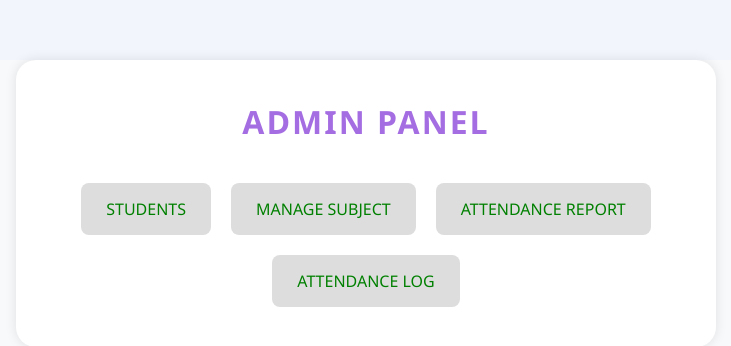
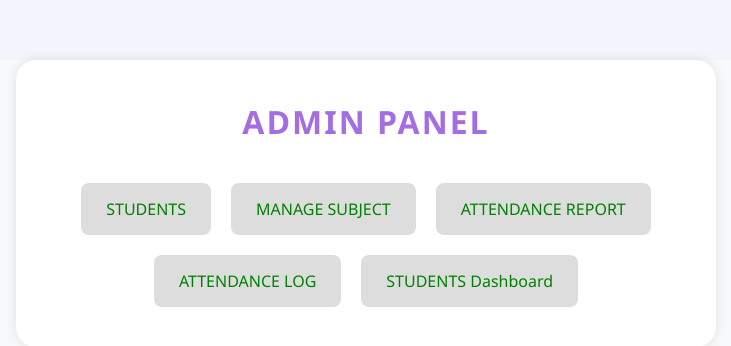
Before and after one commit to sartajansari99/frontend, a React (Create React App) app in the folder smart-attendance-systems-master/: page /admin/admin_dashboard in a window 1280 px wide. Shown: the top 346 px of the page, without its empty margins (274-1005 px from the left). Built offline with nearby package versions, Linux system fonts and the light colour scheme; sample sign-in values are in the browser's storage.

Commit message:
dashboardsupdated

```diff
--- a/smart-attendance-systems-master/src/Admin_Dashboard/AdminDashboard.js
+++ b/smart-attendance-systems-master/src/Admin_Dashboard/AdminDashboard.js
@@ -36,6 +36,9 @@ const AdminPanel = () => {
         >
           ATTENDANCE LOG
         </button>
+        <button onClick={() => navigate("/dashboards")}>
+          STUDENTS Dashboard
+        </button>
       </div>
     </div>
   );
```
